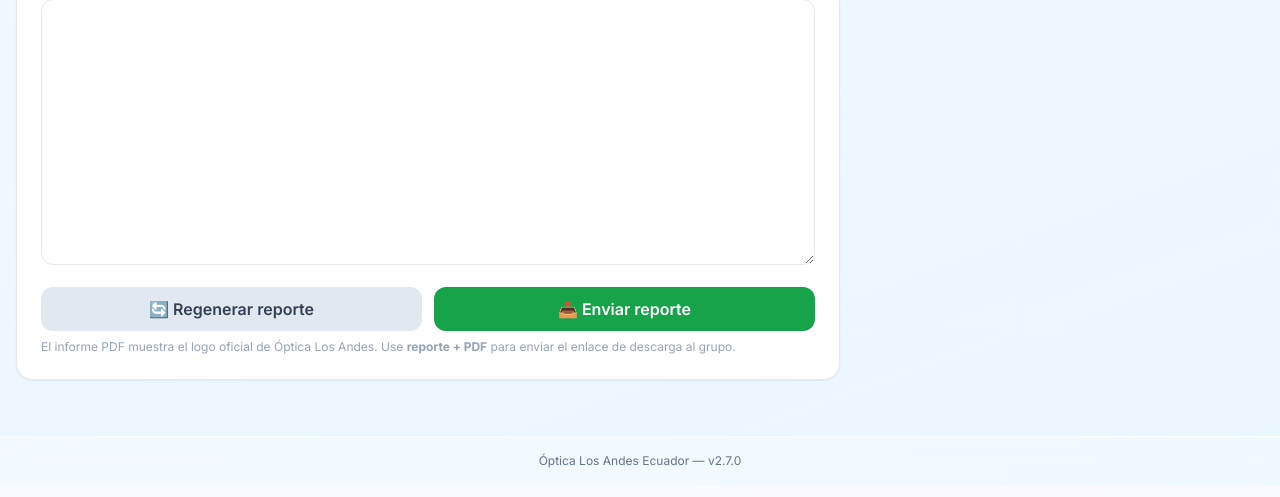
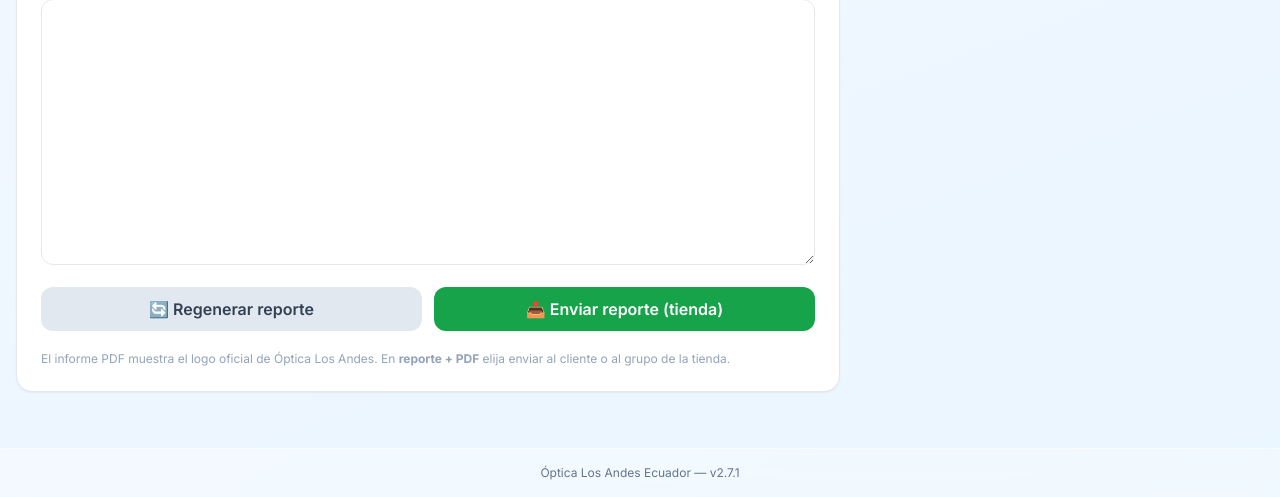
Before and after one commit to KevinHinojosa1/optica-garantias, a FastAPI app: template templates/cliente_detalle.html in a window 1280 px wide. Shown: the part 1953-2450 px from the top of the page. Before the commit the page ends 2421 px from the top, so only its background shows below. Run offline with FastAPI, Linux system fonts and the light colour scheme; the template is opened without the code that fills it, so the values that code supplies are empty; data comes from the database, SQL or seed files in the repository; some libraries are stand-ins or nearby versions.

Commit message:
Desplegar destino cliente o tienda al enviar reporte + PDF (v2.7.1)
El botón de Atención muestra opciones para abrir WhatsApp del cliente
o del grupo de la tienda con el informe y enlace del PDF.

```diff
--- a/static/js/analisis.js
+++ b/static/js/analisis.js
@@ -292,7 +292,7 @@ function mostrarBotonPdf(url, historialId) {
   }
 }
 
-async function prepararMensajeConPdf(historialId) {
+async function prepararMensajeConPdf(historialId, destino = 'tienda') {
   const res = await fetch('/api/mensajes/whatsapp-pdf', {
     method: 'POST',
     headers: { 'Content-Type': 'application/json' },
@@ -300,6 +300,7 @@ async function prepararMensajeConPdf(historialId) {
       cliente_id: window.CLIENTE_DATA.id,
       historial_id: historialId,
       mensaje: mensajeWhatsapp.value.trim() || null,
+      destino,
     }),
   });
   const data = await res.json();
@@ -307,26 +308,72 @@ async function prepararMensajeConPdf(historialId) {
   return data;
 }
 
-btnEnviarPdfWa?.addEventListener('click', async (e) => {
+function actualizarLabelsDestinoPdf() {
+  const cli = document.getElementById('label-destino-cliente');
+  const ti = document.getElementById('label-destino-tienda');
+  const tel = window.CLIENTE_DATA?.telefono || '';
+  const nombre = window.CLIENTE_DATA?.nombre || 'cliente';
+  if (cli) {
+    cli.textContent = tel
+      ? `WhatsApp de ${nombre} · ${tel}`
+      : 'Sin teléfono en la ficha — complete el número del cliente';
+  }
+  if (ti) {
+    const g = window.TIENDA_INFO?.whatsapp_grupo_nombre || window.TIENDA_INFO?.nombre || 'Grupo de Apoyo';
+    ti.textContent = g;
+  }
+}
+
+function togglePanelDestinoPdf(mostrar) {
+  const panel = document.getElementById('panel-destino-pdf');
+  if (!panel) return;
+  if (mostrar === undefined) {
+    panel.classList.toggle('hidden');
+  } else {
+    panel.classList.toggle('hidden', !mostrar);
+  }
+  if (!panel.classList.contains('hidden')) actualizarLabelsDestinoPdf();
+}
+
+async function enviarReportePdfA(destino) {
+  const historialId = ultimoHistorialId || Number(btnEnviarPdfWa?.dataset?.historialId);
+  if (!historialId) {
+    alert('Primero analice una imagen con IA para generar el PDF del informe.');
+    return;
+  }
+  const btnCli = document.getElementById('btn-pdf-cliente');
+  const btnTi = document.getElementById('btn-pdf-tienda');
+  const botones = [btnCli, btnTi, btnEnviarPdfWa].filter(Boolean);
+  botones.forEach(b => { b.disabled = true; });
+  const textoBtn = btnEnviarPdfWa?.textContent;
+  if (btnEnviarPdfWa) btnEnviarPdfWa.textContent = '⏳ Preparando…';
+  try {
+    const data = await prepararMensajeConPdf(historialId, destino);
+    mensajeWhatsapp.value = data.mensaje;
+    btnEnviarWa.href = data.wa_link;
+    togglePanelDestinoPdf(false);
+    window.open(data.wa_link, '_blank', 'noopener');
+  } catch (err) {
+    alert('Error: ' + err.message);
+  } finally {
+    botones.forEach(b => { b.disabled = false; });
+    if (btnEnviarPdfWa) btnEnviarPdfWa.textContent = textoBtn || '📤 Enviar reporte + PDF ▾';
+  }
+}
+
+btnEnviarPdfWa?.addEventListener('click', (e) => {
   e.preventDefault();
   const historialId = ultimoHistorialId || Number(btnEnviarPdfWa.dataset.historialId);
   if (!historialId) {
     alert('Primero analice una imagen con IA para generar el PDF del informe.');
     return;
   }
-  const textoOriginal = btnEnviarPdfWa.textContent;
-  btnEnviarPdfWa.textContent = '⏳ Preparando...';
-  try {
-    const data = await prepararMensajeConPdf(historialId);
-    mensajeWhatsapp.value = data.mensaje;
-    btnEnviarPdfWa.href = data.wa_link;
-    window.open(data.wa_link, '_blank', 'noopener');
-  } catch (err) {
-    alert('Error: ' + err.message);
-  } finally {
-    btnEnviarPdfWa.textContent = textoOriginal;
-  }
+  togglePanelDestinoPdf();
 });
+
+document.getElementById('btn-pdf-cliente')?.addEventListener('click', () => enviarReportePdfA('cliente'));
+document.getElementById('btn-pdf-tienda')?.addEventListener('click', () => enviarReportePdfA('tienda'));
+document.getElementById('btn-pdf-cerrar')?.addEventListener('click', () => togglePanelDestinoPdf(false));
 
 document.getElementById('btn-guardar-descuento')?.addEventListener('click', async () => {
   const err = document.getElementById('descuento-error');
--- a/templates/cliente_detalle.html
+++ b/templates/cliente_detalle.html
@@ -162,14 +162,36 @@
         </button>
         <a id="btn-enviar-wa" href="{{ wa_link }}" target="_blank" rel="noopener"
           class="w-full text-center bg-green-600 hover:bg-green-700 text-white font-semibold px-5 py-2.5 rounded-xl transition inline-flex items-center justify-center gap-2">
-          📤 Enviar reporte
+          📤 Enviar reporte (tienda)
         </a>
-        <a id="btn-enviar-pdf-wa" href="#" target="_blank" rel="noopener"
-          class="hidden w-full text-center bg-emerald-600 hover:bg-emerald-700 text-white font-semibold px-5 py-2.5 rounded-xl transition inline-flex items-center justify-center gap-2">
-          📤 Enviar reporte + PDF
-        </a>
+        <div class="relative sm:col-span-2">
+          <button type="button" id="btn-enviar-pdf-wa"
+            class="hidden w-full text-center bg-emerald-600 hover:bg-emerald-700 text-white font-semibold px-5 py-2.5 rounded-xl transition inline-flex items-center justify-center gap-2">
+            📤 Enviar reporte + PDF ▾
+          </button>
+          <div id="panel-destino-pdf" class="hidden mt-2 p-3 rounded-xl border border-emerald-200 bg-emerald-50 shadow-sm space-y-2">
+            <p class="text-xs font-semibold text-emerald-900 mb-1">¿A quién enviar el reporte con PDF?</p>
+            <button type="button" id="btn-pdf-cliente"
+              class="w-full text-left bg-white hover:bg-emerald-100 border border-emerald-200 text-slate-800 font-semibold px-4 py-3 rounded-xl transition flex items-start gap-3">
+              <span class="text-xl leading-none">👤</span>
+              <span>
+                <span class="block">Al cliente</span>
+                <span class="block text-xs font-normal text-slate-500" id="label-destino-cliente">WhatsApp del cliente</span>
+              </span>
+            </button>
+            <button type="button" id="btn-pdf-tienda"
+              class="w-full text-left bg-white hover:bg-emerald-100 border border-emerald-200 text-slate-800 font-semibold px-4 py-3 rounded-xl transition flex items-start gap-3">
+              <span class="text-xl leading-none">🏬</span>
+              <span>
+                <span class="block">A la tienda</span>
+                <span class="block text-xs font-normal text-slate-500" id="label-destino-tienda">Grupo de apoyo de la tienda</span>
+              </span>
+            </button>
+            <button type="button" id="btn-pdf-cerrar" class="w-full text-xs text-slate-500 hover:text-slate-700 py-1">Cerrar</button>
+          </div>
+        </div>
       </div>
-      <p class="text-xs text-slate-400 mt-2">El informe PDF muestra el logo oficial de Óptica Los Andes. Use <strong>reporte + PDF</strong> para enviar el enlace de descarga al grupo.</p>
+      <p class="text-xs text-slate-400 mt-2">El informe PDF muestra el logo oficial de Óptica Los Andes. En <strong>reporte + PDF</strong> elija enviar al cliente o al grupo de la tienda.</p>
     </div>
   </div>
 
--- a/templates_shared.py
+++ b/templates_shared.py
@@ -2,7 +2,7 @@ from fastapi.templating import Jinja2Templates
 
 from config import LOGO_OFICIAL_PATH, settings
 
-ASSET_VERSION = "2.7.0"
+ASSET_VERSION = "2.7.1"
 
 templates = Jinja2Templates(directory="templates")
 templates.env.globals["asset_version"] = ASSET_VERSION
```
Also changed, not shown: routers/mensajes_router.py (+33 -3 lines).
